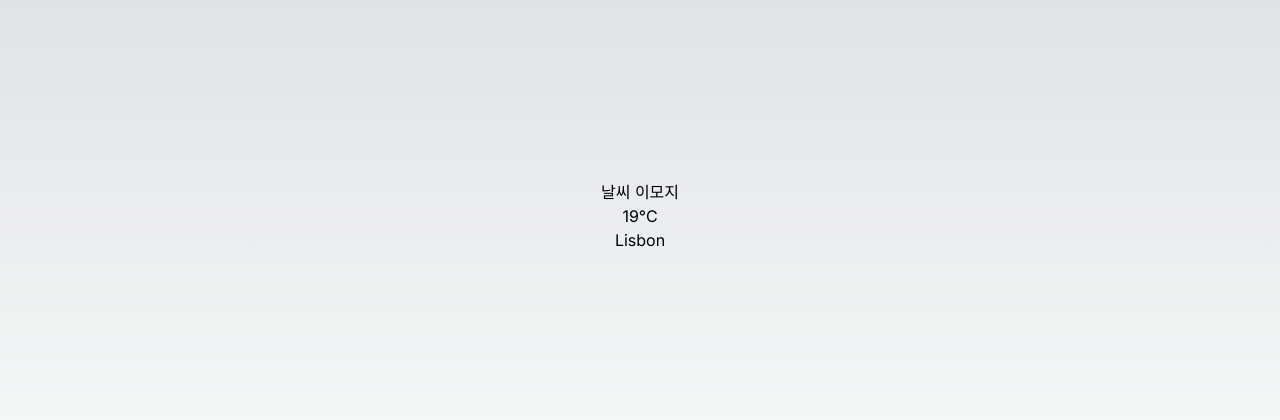
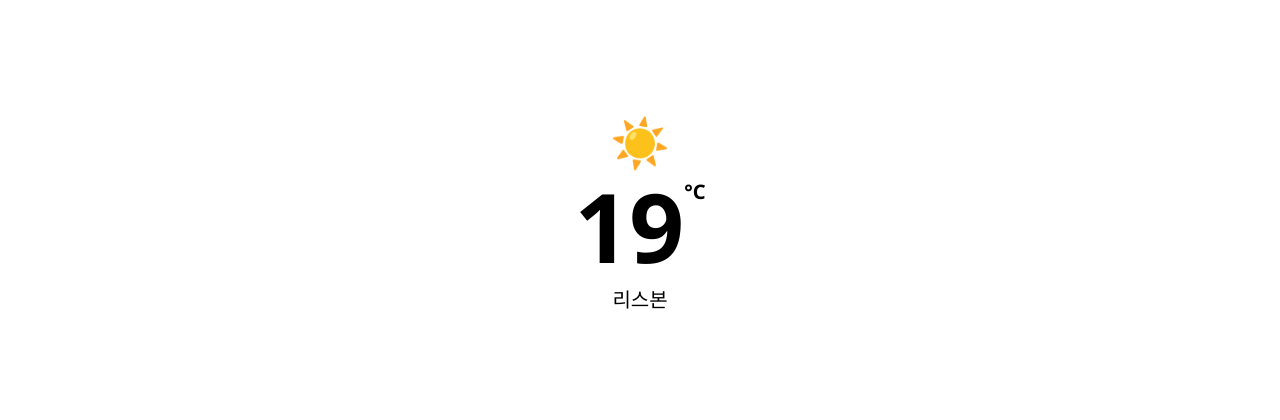
Before and after one commit to hazzzi/mini, a Next.js app in the folder weather/: page / in a window 1280 px wide. Shown: the part 184-604 px from the top of the page. Built offline with nearby package versions, Linux system fonts and the light colour scheme.

Commit message:
chore: Update background color and font in weather app

```diff
--- a/weather/app/globals.css
+++ b/weather/app/globals.css
@@ -4,26 +4,19 @@
 
 :root {
   --foreground-rgb: 0, 0, 0;
-  --background-start-rgb: 214, 219, 220;
-  --background-end-rgb: 255, 255, 255;
+  --background-rgb: 255, 255, 255;
 }
 
 @media (prefers-color-scheme: dark) {
   :root {
     --foreground-rgb: 255, 255, 255;
-    --background-start-rgb: 0, 0, 0;
-    --background-end-rgb: 0, 0, 0;
+    --background-rgb: 0, 0, 0;
   }
 }
 
 body {
   color: rgb(var(--foreground-rgb));
-  background: linear-gradient(
-      to bottom,
-      transparent,
-      rgb(var(--background-end-rgb))
-    )
-    rgb(var(--background-start-rgb));
+  background: rgb(var(--background-rgb));
 }
 
 @layer utilities {
--- a/weather/app/layout.tsx
+++ b/weather/app/layout.tsx
@@ -1,12 +1,12 @@
 import type { Metadata } from "next";
-import { Inter } from "next/font/google";
+import { Noto_Sans } from "next/font/google";
 import "./globals.css";
 
-const inter = Inter({ subsets: ["latin"] });
+const notoSans = Noto_Sans({ subsets: ["latin"] });
 
 export const metadata: Metadata = {
-  title: "Create Next App",
-  description: "Generated by create next app",
+  title: "Mini Weather App",
+  description: "A mini weather app built with Next.js and Tailwind CSS.",
 };
 
 export default function RootLayout({
@@ -15,8 +15,8 @@ export default function RootLayout({
   children: React.ReactNode;
 }>) {
   return (
-    <html lang="en">
-      <body className={inter.className}>{children}</body>
+    <html lang="ko">
+      <body className={notoSans.className}>{children}</body>
     </html>
   );
 }
--- a/weather/app/page.tsx
+++ b/weather/app/page.tsx
@@ -1,14 +1,22 @@
+const weatherEmojis = {
+  thunderstorm: '⛈️',
+  drizzle: '🌧️',
+  rain: '🌧️',
+  snow: '❄️',
+  atmosphere: '🌫️',
+  clear: '☀️',
+  clouds: '☁️',
+};
+
 export default function Home() {
   return (
-    <main className="min-h-screen flex flex-col items-center justify-center">
-      <p>
-        날씨 이모지
-      </p>
-      <p>
-        <span>19</span>
-        <span>°C</span>
-      </p>
-      <p>Lisbon</p>
+    <main className="min-h-screen flex flex-col items-center justify-center gap-3">
+      <p className="text-5xl">{weatherEmojis['clear']}</p>
+      <h1 className="flex font-bold">
+        <span className="text-8xl">19</span>
+        <span className="text-xl">°C</span>
+      </h1>
+      <p className="text-xl">리스본</p>
     </main>
   );
 }
```
